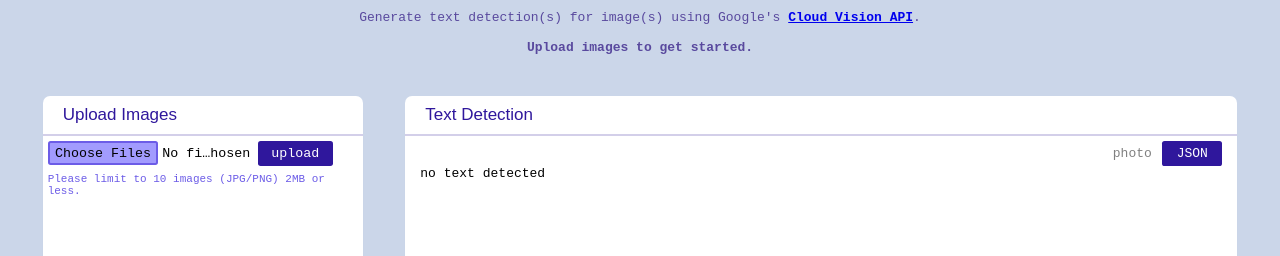
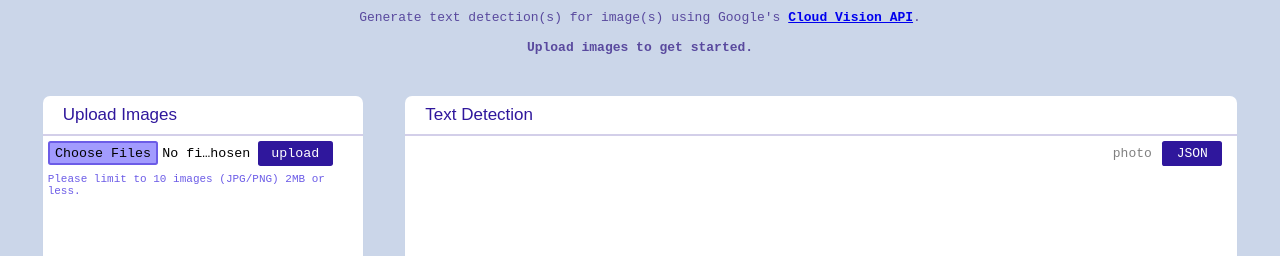
Before and after one commit to minori-fh/altgen, a React (Create React App) app in the folder client/: page / in a window 1280 px wide. Shown: the top 256 px of the page. Built offline with nearby package versions, Linux system fonts and the light colour scheme.

Commit message:
add loadingstatus as state to show pending detection to user

```diff
--- a/client/package.json
+++ b/client/package.json
@@ -3,6 +3,7 @@
   "version": "0.1.0",
   "private": true,
   "homepage": "https://gen-alt.herokuapp.com/",
+  "proxy": "http://localhost:8080",
   "dependencies": {
     "@testing-library/jest-dom": "^5.11.5",
     "@testing-library/react": "^11.1.1",
--- a/client/src/App.js
+++ b/client/src/App.js
@@ -14,6 +14,7 @@ class App extends Component {
       // detectRaw: null,
       detectFocus: null,
       renderOutput: false,
+      outputstatus: "",
     }
   }
 
@@ -47,6 +48,10 @@ class App extends Component {
     this.setState({filenames: filenames, urls: urls, detectFocus: detectFocus, renderOutput: true})
   }
 
+  loadingstatus = () => {
+    this.setState({outputstatus: "creating detections..."})
+  }
+
   render(){
     return(
       <div id="main-container">
@@ -55,8 +60,8 @@ class App extends Component {
           <p><b>Upload images to get started.</b></p>
         </div>
         <div id="panels">
-          <InputPanel sendDetect={this.handleDetect}/>
-          <OutputPanel filenames={this.state.filenames} urls={this.state.urls} detectFocus={this.state.detectFocus} renderOutput={this.state.renderOutput}/>
+          <InputPanel sendDetect={this.handleDetect} loadingstatus={this.loadingstatus}/>
+          <OutputPanel outputstatus={this.state.outputstatus} filenames={this.state.filenames} urls={this.state.urls} detectFocus={this.state.detectFocus} renderOutput={this.state.renderOutput}/>
         </div>
       </div>
     )
--- a/client/src/components/InputPanel/index.js
+++ b/client/src/components/InputPanel/index.js
@@ -36,6 +36,7 @@ class InputPanel extends Component {
                 if ((filetype == "jpeg" || filetype == "png" || filetype == "jpg") && (filesize < 2000000)){
                     // if criteria is met for fileType and fileSize, append formData
                     formdata.append("file", file)
+                    this.props.loadingstatus()
                 } else {
                     let errormsg = "Error with " + file.name + ". Check file type/ size and reupload."
                     this.setState({error: errormsg})
@@ -46,9 +47,11 @@ class InputPanel extends Component {
             let url;
 
             if (this.state.files.length > 1){
-                url = "https://gen-alt.herokuapp.com/api/upload-image/multiple"
+                // url = "https://gen-alt.herokuapp.com/api/upload-image/multiple"
+                url = "http://localhost:8080/api/upload-image/multiple"
             } else if (this.state.files.length == 1){
-                url = "https://gen-alt.herokuapp.com/api/upload-image/single"
+                // url = "https://gen-alt.herokuapp.com/api/upload-image/single"
+                url = "http://localhost:8080/api/upload-image/single"
             }
 
             axios({
--- a/client/src/components/OutputPanel/index.js
+++ b/client/src/components/OutputPanel/index.js
@@ -64,7 +64,7 @@ class OutputPanel extends Component {
                             {output}
                         </div>
                         :
-                        <p>no text detected</p>
+                        <p>{this.props.outputstatus}</p>
                     }
                 </div>
                 {this.state.view == "json" &&
```
